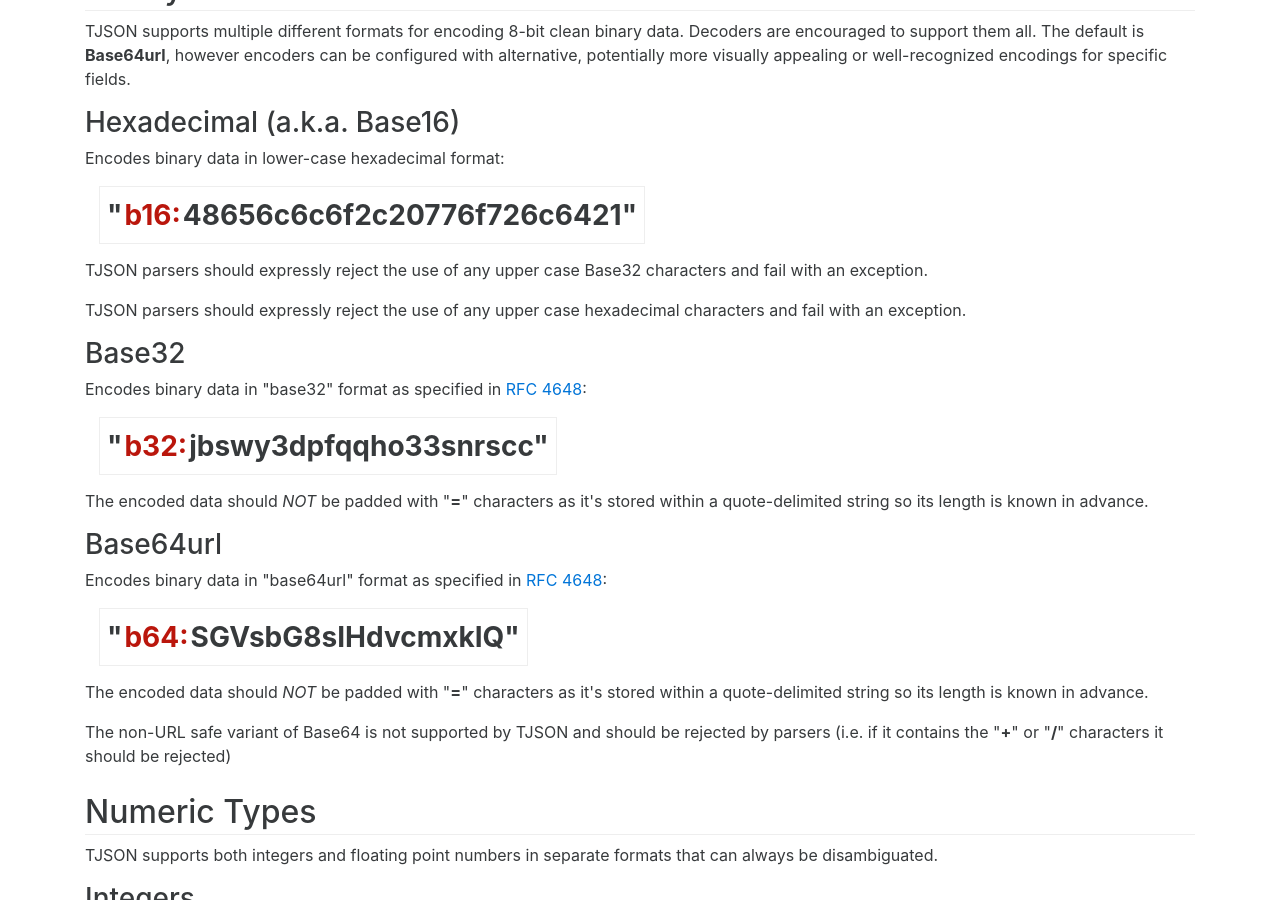
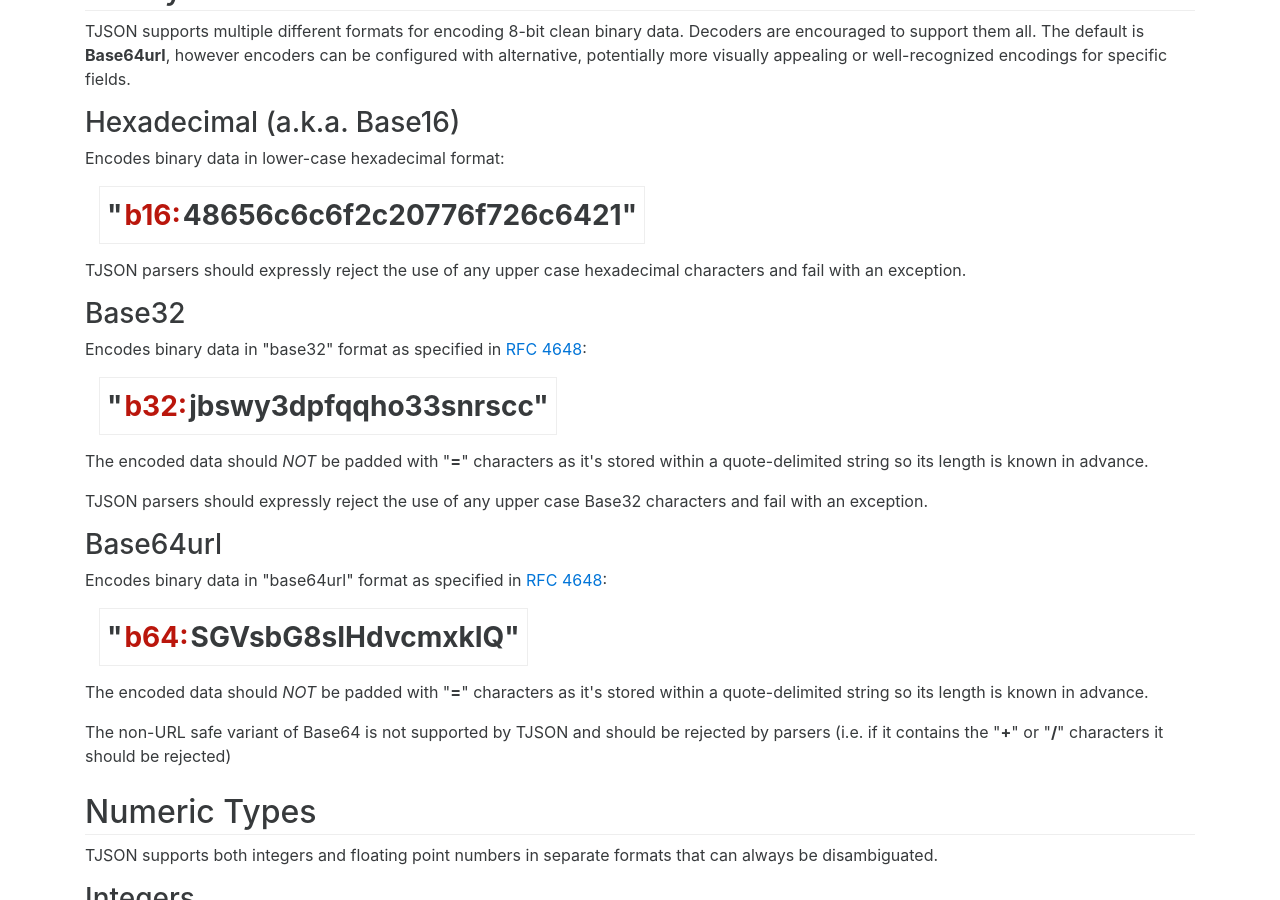
Before and after one commit to tjson/tjson.github.io, a Jekyll site: the page built from index.html, in a window 1280 px wide and 900 px high, scrolled down 1248 px. Built offline with Jekyll 4.4.1, drawn with Linux system fonts in a browser that asks for light colours.

Commit message:
Ordering fix

```diff
--- a/index.html
+++ b/index.html
@@ -112,10 +112,6 @@ title: "TJSON: Tagged JSON with rich type annotations"
           &quot;<span class="tag-prefix">b16:</span>48656c6c6f2c20776f726c6421&quot;
         </div>
         <p>
-          TJSON parsers should expressly reject the use of any upper case Base32 characters
-          and fail with an exception.
-        </p>
-        <p>
           TJSON parsers should expressly reject the use of any upper case hexadecimal characters
           and fail with an exception.
         </p>
@@ -131,6 +127,10 @@ title: "TJSON: Tagged JSON with rich type annotations"
         <p>
           The encoded data should <em>NOT</em> be padded with "<b>=</b>" characters as it's stored
           within a quote-delimited string so its length is known in advance.
+        </p>
+        <p>
+          TJSON parsers should expressly reject the use of any upper case Base32 characters
+          and fail with an exception.
         </p>
 
         <h3>Base64url</h3>
```
